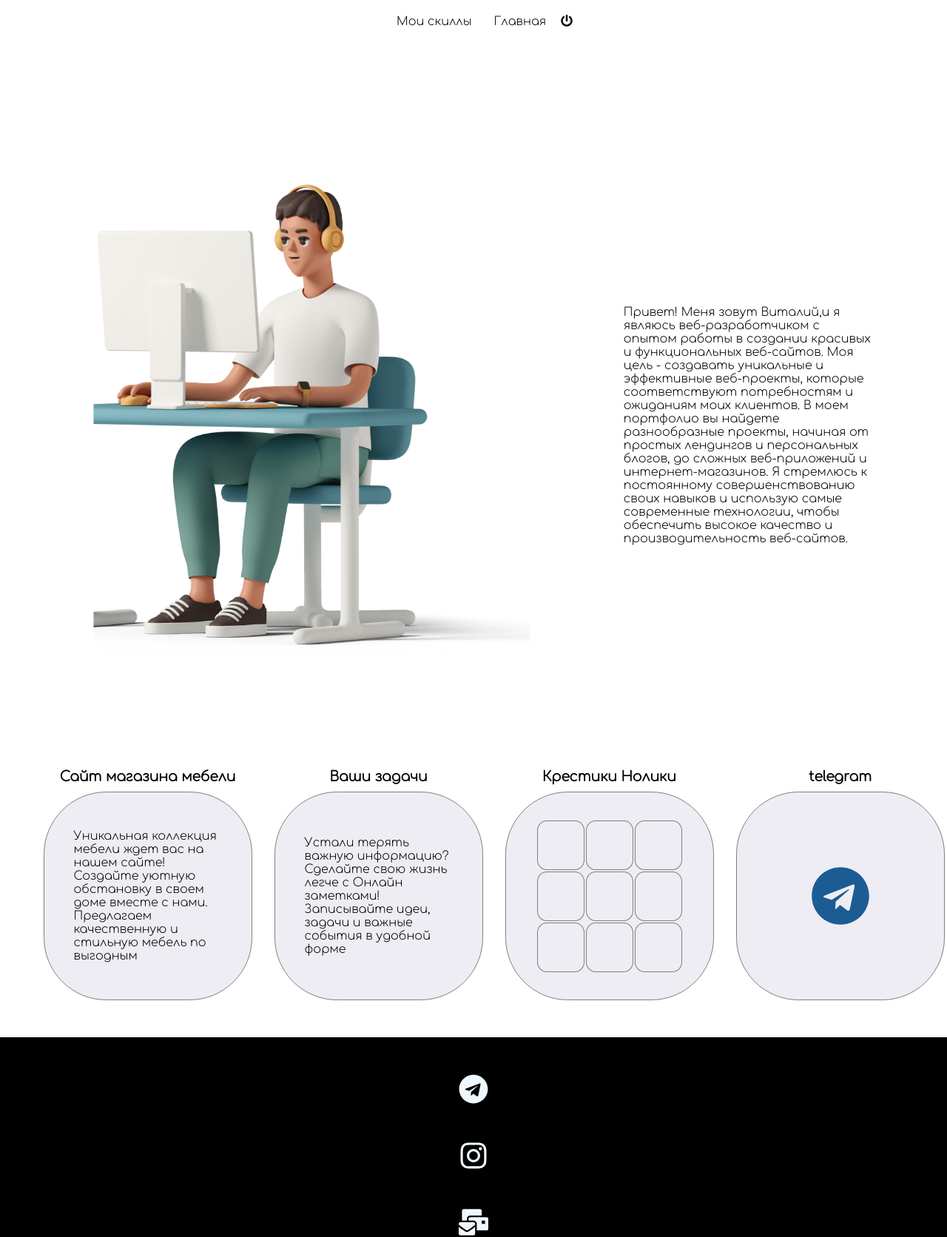
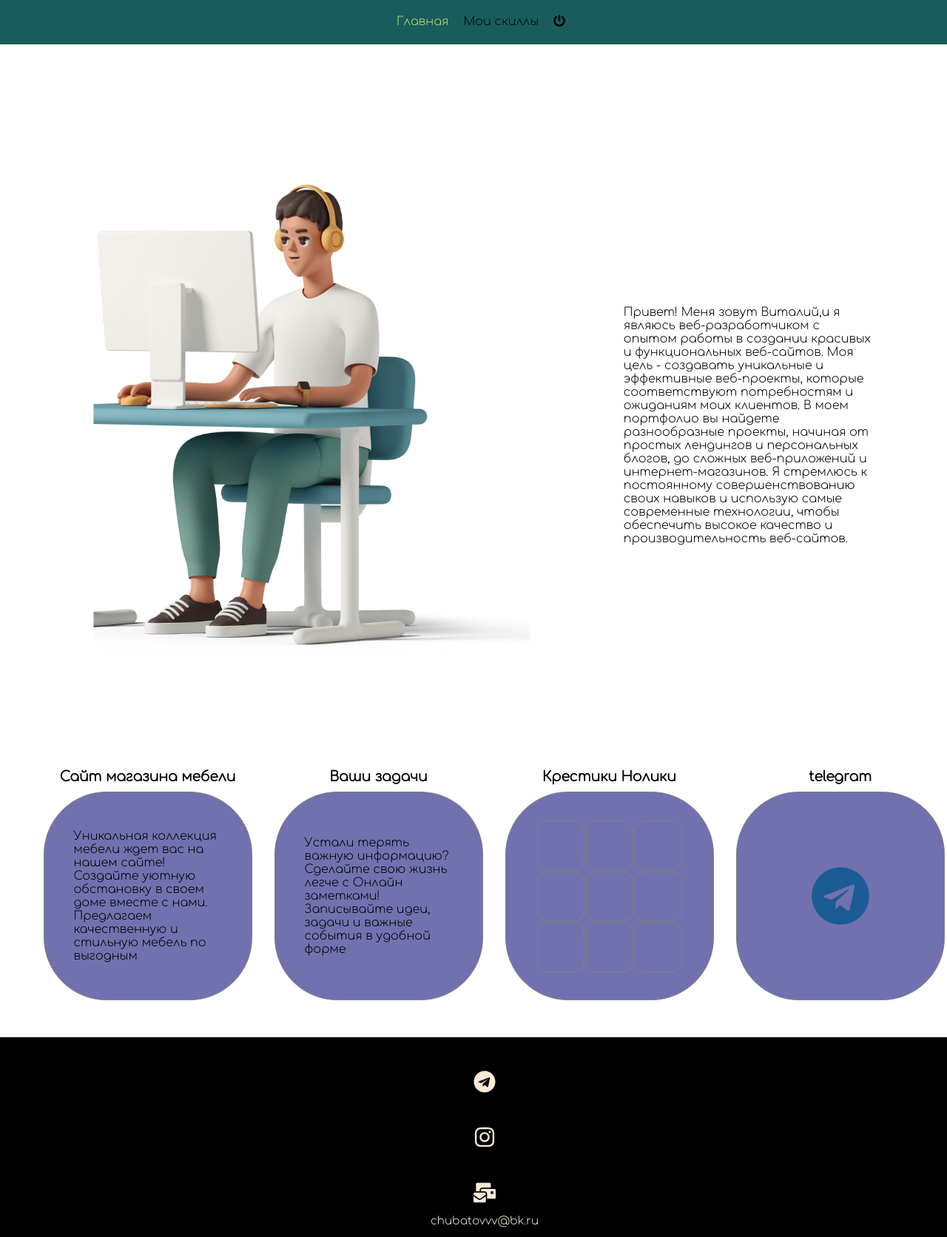
Before and after one commit to VitalyChubatov/porfolio, a React (Create React App) app: page / in a window 1280 px wide. Shown: the whole page at 74% size. Built offline with nearby package versions, Linux system fonts and the light colour scheme.

Commit message:
footerDebag

```diff
--- a/src/App.css
+++ b/src/App.css
@@ -22,17 +22,25 @@
 	justify-content: center;
 }
 
-.header-container a {
+/* НАВИГАЦИЯ */
+.active {
+	color: rgb(196, 218, 112);
 	text-decoration: none;
-	margin-left: 30px;
-	color: black;
+	margin-left: 20px;
 }
 
-.header-container a:hover {
-	color: rgb(11, 94, 167);
-	cursor: pointer;
+.no-active {
+	margin-left: 20px;
+	color: rgb(1, 7, 18);
+	text-decoration: none;
 }
 
+.header-container {
+	text-decoration: none;
+	background-color: rgb(25, 92, 92);
+}
+
+/* КОНТЕЙНЕР */
 .logo-container {
 	display: flex;
 	flex-direction: row-reverse;
@@ -113,7 +121,7 @@
 	display: flex;
 	width: 200px;
 	height: 200px;
-	background-color: rgb(237, 237, 243);
+	background-color: rgb(113, 113, 175);
 	border: 1px solid grey;
 	text-align: center;
 	align-items: center;
@@ -154,7 +162,8 @@
 }
 
 .footer-icons {
-	margin-top: 50px;
+	margin-top: 30px;
+	font-size: 30px;
 }
 
 .footer-icons:hover {
@@ -163,6 +172,9 @@
 }
 
 .footer-container a {
+	display: flex;
+	justify-content: center;
+	align-items: center;
 	width: 220px;
 	margin-top: 15px;
 	margin-left: 30px;
--- a/src/components/Footer.jsx
+++ b/src/components/Footer.jsx
@@ -9,39 +9,39 @@ export const Footer = () => {
 	return (
 		<footer className='footer'>
 			<div className='footer-container'>
-				<FaTelegram
-					className='footer-icons'
-					onClick={() => setTelegram(!telegram)}
-				/>
-				{telegram && (
 				<motion.a
 					href='https://t.me/houldC'
 					initial={{ opacity: 0 }}
 					animate={{ opacity: 1 }}
 					transition={{ duration: 2 }}
 				>
-						Перейти в Телеграмм
+					<FaTelegram
+						className='footer-icons'
+						onClick={() => setTelegram(!telegram)}
+					/>
 				</motion.a>
-				)}
-				<FaInstagram
-					className='footer-icons'
-					onClick={() => SetInstagram(!instagram)}
-				/>
-				{instagram && (
 				<motion.a
 					href='https://t.me/houldC'
 					initial={{ opacity: 0 }}
 					animate={{ opacity: 1 }}
 					transition={{ duration: 2 }}
 				>
-						Перейти в Инстаграмм
+					<FaInstagram
+						className='footer-icons'
+						onClick={() => SetInstagram(!instagram)}
+					/>
 				</motion.a>
-				)}
+				<motion.a
+					href='mailto: chubatovvv@bk.ru'
+					initial={{ opacity: 0 }}
+					animate={{ opacity: 1 }}
+					transition={{ duration: 2 }}
+				>
 					<FaMailBulk
 						className='footer-icons'
 						onClick={() => setMailBulk(!mailBulk)}
 					/>
-				{mailBulk && (
+				</motion.a>
 				<motion.a
 					href='mailto: chubatovvv@bk.ru'
 					initial={{ opacity: 0 }}
@@ -50,7 +50,6 @@ export const Footer = () => {
 				>
 					chubatovvv@bk.ru
 				</motion.a>
-				)}
 			</div>
 		</footer>
 	);
--- a/src/components/Header.jsx
+++ b/src/components/Header.jsx
@@ -1,13 +1,23 @@
 import React from 'react';
-import { Link } from 'react-router-dom';
+import { NavLink } from 'react-router-dom';
 import { Button } from './Button/Button';
 
 export const Header = ({ leftHand, isActive }) => {
 	return (
 		<nav>
 			<ul className='header-container'>
-				<Link to='/about'>Мои скиллы</Link>
-				<Link to='/'>Главная</Link>
+				<NavLink
+					className={({ isActive }) => (isActive ? 'active' : 'no-active')}
+					to='/'
+				>
+					Главная
+				</NavLink>
+				<NavLink
+					className={({ isActive }) => (isActive ? 'active' : 'no-active')}
+					to='/about'
+				>
+					Мои скиллы
+				</NavLink>
 				<Button leftHand={leftHand} isActive={isActive} />
 			</ul>
 		</nav>
```
Lines whose indentation alone changed are shown as unchanged.
